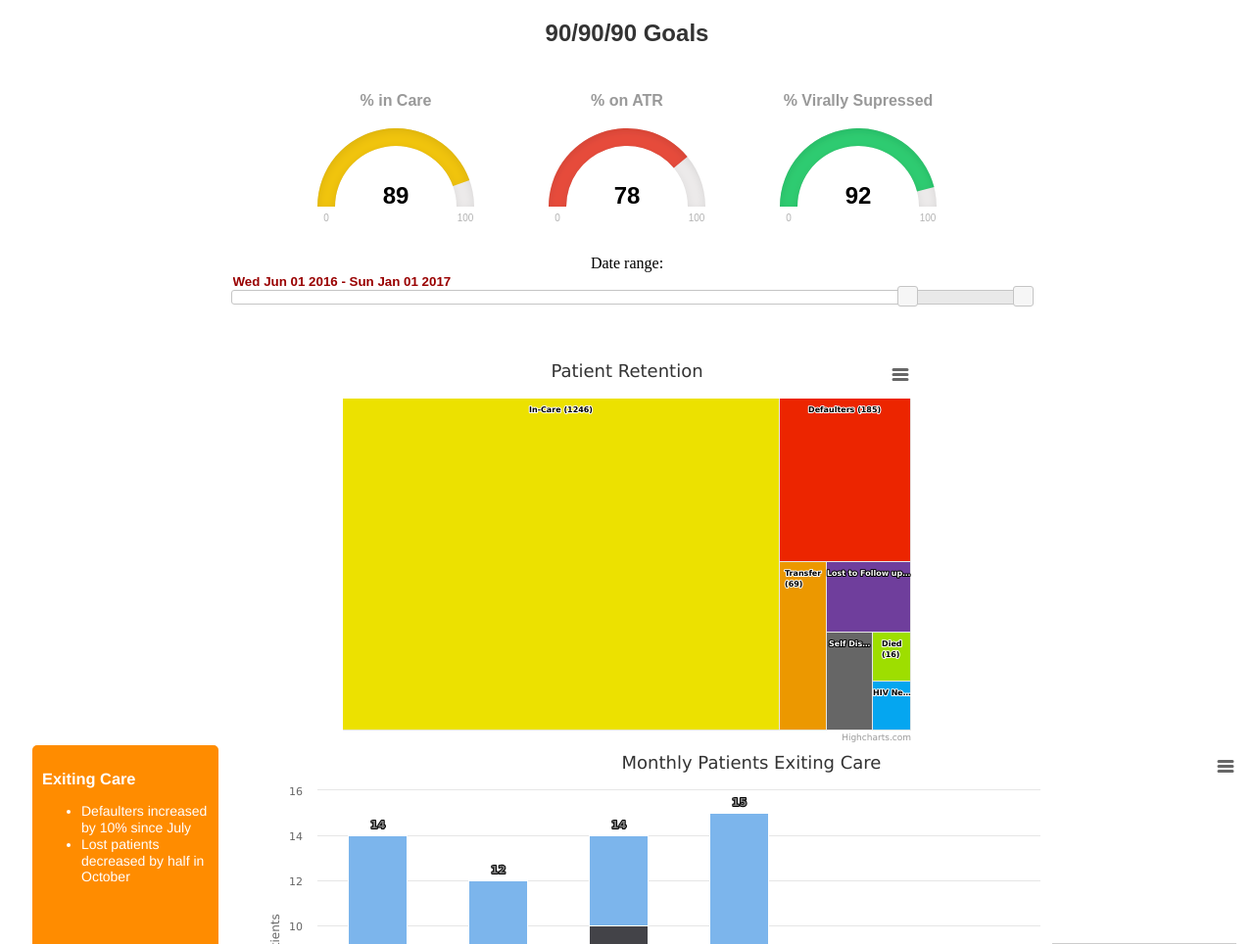
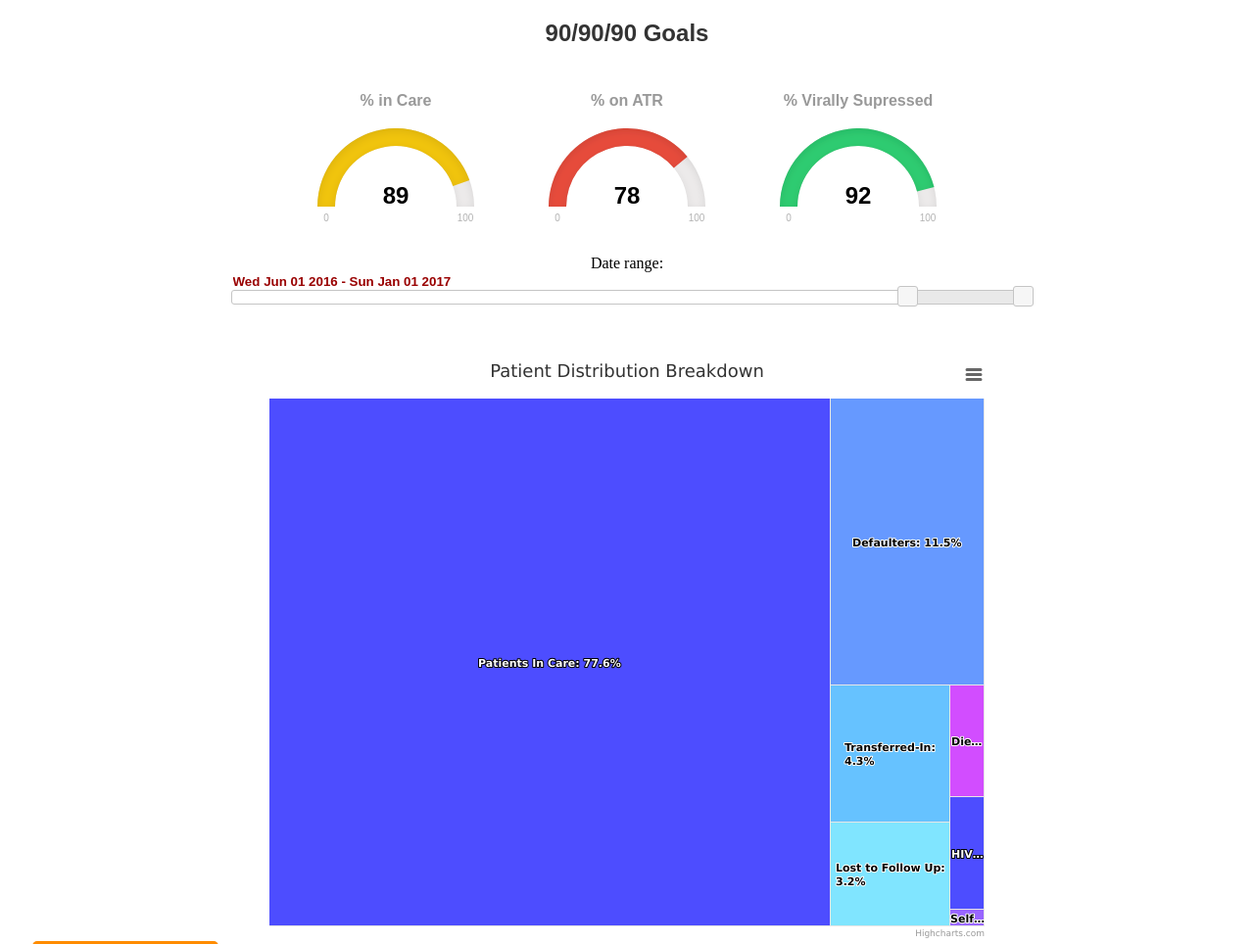
Before and after one commit to bananarosen/AmpathDataViz, a plain HTML site: page index.html in a window 1280 px wide. Shown: the top 964 px of the page at 98% size. Drawn offline with nearby package versions, Linux system fonts and the light colour scheme; animation ran at ten frames a second.

Commit message:
FINAL for Dec 16 Presentation

```diff
--- a/css/styles.css
+++ b/css/styles.css
@@ -86,3 +86,18 @@
     float: right;
     width: 80%;
 }
+
+#main {
+  width: 750px;
+  margin: 0 auto;
+}
+#container {
+  height: 600px;
+}
+input #em {
+  width: 100%;
+}
+
+.highcharts-container {
+  font-size: 1em;
+}
--- a/index.html
+++ b/index.html
@@ -7,7 +7,7 @@
   <meta name="viewport" content="width=device-width">
   <link rel="stylesheet" type="text/css" href="css/jquery-ui.css">
  <link rel="stylesheet" type="text/css" href="css/styles.css">
-
+  <link rel="stylesheet" type="text/css" href="https://code.highcharts.com/css/highcharts.css">
 </head>
 
 
@@ -43,8 +43,10 @@
 <div id="slider-range"></div>
 </div>
 </div>
-<div id="container3"></div>
-<!-- <div id="container2" style="min-width: 310px; height: 400px; margin: 0 auto"></div> -->
+<div id="main">
+  <div id="container"></div>
+
+</div>
 
 
 <div class="selector">
@@ -83,6 +85,7 @@
   crossorigin="anonymous"></script>
   <script src="https://code.highcharts.com/highcharts.js"></script>
   <script src="https://code.highcharts.com/modules/exporting.js"></script>
+<script src="https://code.highcharts.com/modules/heatmap.js"></script>
   <script src="https://code.highcharts.com/modules/treemap.js"></script>
 
   <script src="js/custom.js"></script>
--- a/js/custom.js
+++ b/js/custom.js
@@ -126,126 +126,70 @@ $(function() {
       " - " + (new Date($( "#slider-range" ).slider( "values", 1 )*1000)).toDateString());
   });
 
-/*$(function() {
-  Highcharts.chart('container2', {
-    title: {
-      text: 'Monthly Patient Retention',
-      x: -20 //center
-    },
-    subtitle: {
-      text: 'Year 2016',
-      x: -20
-    },
-    xAxis: {
-      categories: ['Jan', 'Feb', 'Mar', 'Apr', 'May', 'Jun',
-        'Jul', 'Aug', 'Sep', 'Oct', 'Nov', 'Dec'
-      ]
-    },
-    yAxis: {
-      title: {
-        text: 'Number of Patients'
-      },
-      plotLines: [{
-        value: 0,
-        width: 1,
-        color: '#808080'
-      }]
-    },
-    tooltip: {
-      valueSuffix: ''
-    },
-    legend: {
-      layout: 'vertical',
-      align: 'right',
-      verticalAlign: 'middle',
-      borderWidth: 0
-    },
-    series: [{
-      name: 'Defaulters',
-      data: [185, 188, 188, 182, 180, 179, 179, 177, 180, 183, 179, 180]
-    }, {
-      name: 'Transferred',
-      data: [69, 40, 50, 56, 30, 15, 22, 33, 40, 32, 33, 40]
-    }, {
-      name: 'Lost to Follow Up',
-      data: [52, 49, 40, 39, 52, 51, 49, 40, 39, 40, 41, 42]
-    }, {
-      name: 'Self Disengaged',
-      data: [39, 42, 33, 44, 45, 20, 33, 40, 44, 32, 37, 36]
-    }, {
-      name: 'Died',
-      data: [16, 22, 20, 18, 19, 20, 15, 17, 16, 18, 19, 20]
-    }, {
-      name: 'HIV Negative',
-      data: [16, 10, 12, 22, 20, 18, 19, 17, 12, 14, 15, 16]
-    }]
-  });
-}); */
 
-$(function() {
-  Highcharts.chart('container3', {
-    series: [{
-      type: "treemap",
-      layoutAlgorithm: 'stripes',
-      alternateStartingDirection: true,
-      levels: [{
-        level: 1,
-        layoutAlgorithm: 'sliceAndDice',
+
+$(function () {
+
+
+
+    Highcharts.chart('container', {
+
+       //Allowed for data labels to overlap, since some titles are too long
+
+       plotOptions: {
+            series: {
                 dataLabels: {
-          enabled: true,
-          align: 'center',
-          verticalAlign: 'top',
-          style: {
-            fontSize: '8px',
-            fontWeight: 'bold'
+                crop: false,
+                allowOverlap: true,
+                overflow:"none"
                 }
             }
-      }],
+        },
+
+        series: [{
+            type: 'treemap',
+            layoutAlgorithm: 'squarified',
             data: [{
-        id: 'A',
-        name: 'Defaulters (185)',
-        color: "#EC2500"
+                name: 'Patients In Care: 77.6%',
+                value: 1246,
+                color: '#4d4dff'
             }, {
-      	id: 'C' ,
-        name: 'Lost to Follow up (52)' ,
-        color: '#6F3E9C'
+                name: 'Defaulters: 11.5%',
+                value: 185,
+                color: '#6699ff'
             }, {
-        id: 'B',
-        name: 'In-Care (1246)',
-        color: "#ECE100",
+                name: 'Transferred-In: 4.3%',
+                value: 69,
+                color: '#66c2ff'
             }, {
-        id: 'O',
-        name: 'Transfer (69)',
-        color: '#EC9800'
+                name: 'Lost to Follow Up: 3.2%',
+                value: 52,
+                color: '#80e5ff'
             }, {
-        parent: 'A',
-        value: 11.5
+                name: 'Self-Disengaged: 2.4%',
+                value: 2.4,
+                color: '#9966ff'
             }, {
-        parent: 'B',
-        value: 77.6
+                name: 'Died: 1%',
+                value: 16,
+                color: '#d24dff'
             }, {
-        parent: 'O',
-        value: 4.3
-      }, {
-        name: 'Died (16)',
-        value: 1,
-        color: '#9EDE00'
-      }, {
-      	parent: 'C' ,
-        value: 3.2
-      }, {
-      	name: 'HIV Negative (16)' ,
-        value: 1,
-        color: '#05A6F0'
-      }, {
-      	name: 'Self Disengaged (39)' ,
-        value: 2.4 ,
-        color: '#666666',
+                name: 'HIV Negative: 1%',
+                value: 16,
+                color: '#4d4dff'
             }]
         }],
         title: {
-      text: 'Patient Retention'
+            text: 'Patient Distribution Breakdown'
         }
+    });
+
+        $('#em').on('input', function () {
+        chart.container.style.fontSize = this.value + 'em';
+
+        // Update layout based on new font and line sizes
+        chart.isDirtyLegend = true;
+        chart.redraw(false);
     });
 });
 
```
Also changed, not shown: PatientBoxcar.html (deleted, +0 -123 lines). Lines whose indentation alone changed are shown as unchanged.
